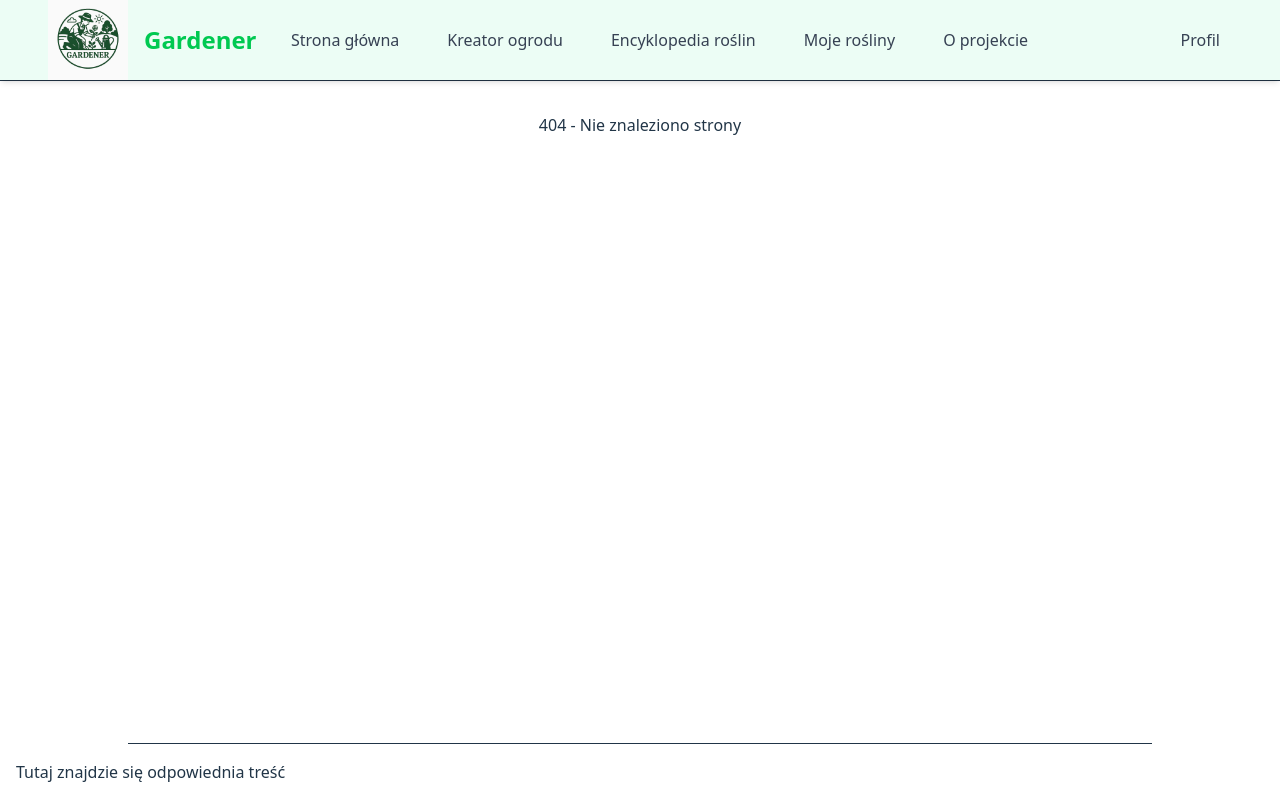
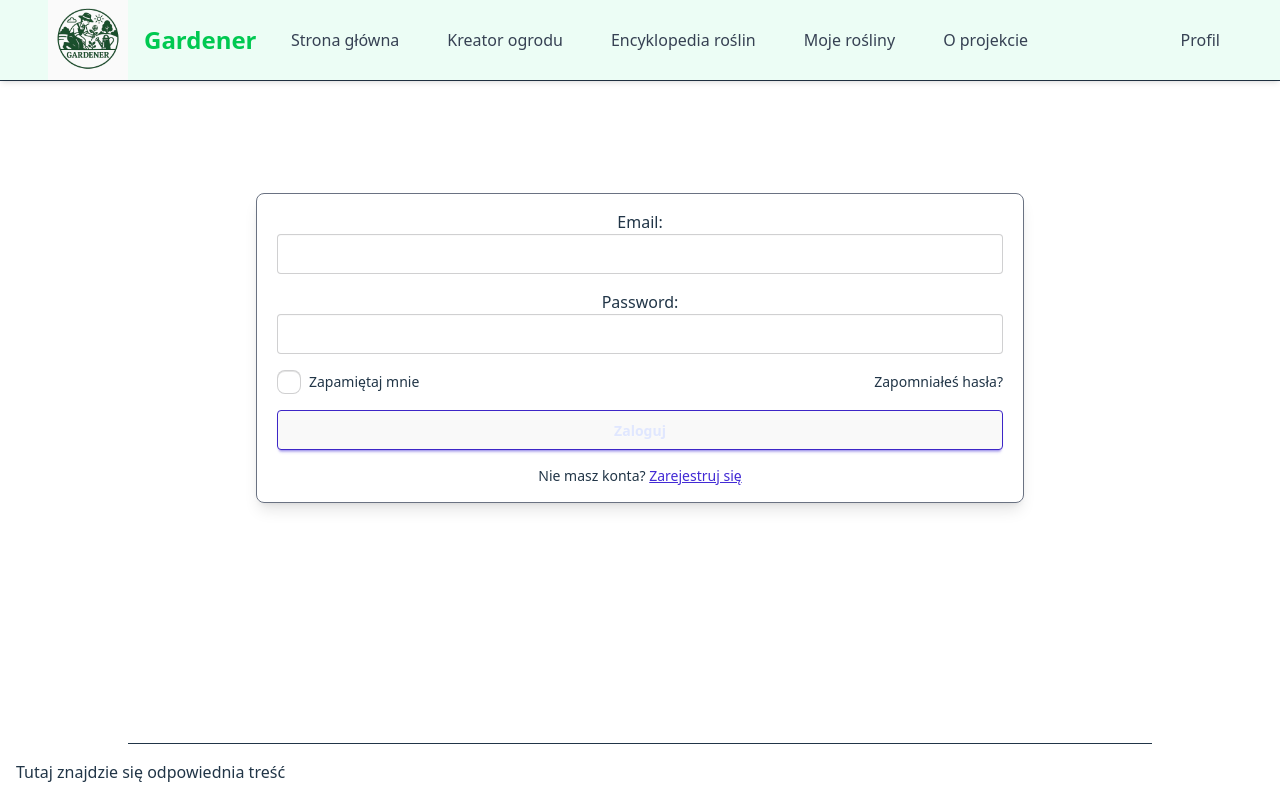
Before and after one commit to JakubOpydwsei/Gardener, a React (Vite) app: page /login-form in a window 1280 px wide. Before the commit this address had no page. Built offline with nearby package versions, Linux system fonts and the light colour scheme.

Commit message:
adding-login-forms

```diff
--- a/package.json
+++ b/package.json
@@ -10,14 +10,17 @@
     "preview": "vite preview"
   },
   "dependencies": {
+    "@hookform/resolvers": "^5.2.2",
     "@tailwindcss/vite": "^4.0.17",
     "aos": "^2.3.4",
     "daisyui": "^5.0.50",
     "react": "^19.0.0",
     "react-dom": "^19.0.0",
+    "react-hook-form": "^7.67.0",
     "react-icons": "^5.5.0",
     "react-router-dom": "^7.8.2",
-    "tailwindcss": "^4.0.17"
+    "tailwindcss": "^4.0.17",
+    "zod": "^4.1.13"
   },
   "devDependencies": {
     "@eslint/js": "^9.21.0",
--- a/src/App.tsx
+++ b/src/App.tsx
@@ -9,6 +9,9 @@ import { useEffect } from "react";
 import { GardenCreatorPage } from "./pages/GardenCreatorPage";
 import AboutProjectPage from "./pages/AboutProjectPage";
 import HomePage from "./pages/HomePage";
+import LoginForm from "./components/LoginForm";
+import RegisterForm from "./components/RegisterForm";
+import AuthPage from "./components/AuthPage";
 
 function App() {
   useEffect(() => {
@@ -25,6 +28,9 @@ function App() {
             <Route path="/encyklopedia" element={<PlantPage />} />
             <Route path="/plant/:id" element={<PlantInfoPage />} />
             <Route path="/about-project" element={<AboutProjectPage />} />
+            <Route path="/login-form" element={<LoginForm />} />
+            <Route path="/register-form" element={<RegisterForm />} />
+            <Route path="/go-login" element={<AuthPage />} />
             <Route path="*" element={<h1>404 - Nie znaleziono strony</h1>} />
           </Route>
         </Routes>
--- /dev/null
+++ b/src/components/AuthLayout.tsx
@@ -0,0 +1,21 @@
+import React from "react";
+
+export default function AuthLayout({
+  title,
+  children,
+}: {
+  title?: string;
+  children: React.ReactNode;
+}) {
+  return (
+    <div className="min-h-screen flex mt-20 justify-center">
+      <div className="h-fit">
+        {title && <h2 className="text-2xl font-semibold">{title}</h2>}
+        <p className="text-xl mt-4 text-gray-500">
+          Funkcja dostępna wyłącznie dla zalogowanych uzytkowników
+        </p>
+        {children}
+      </div>
+    </div>
+  );
+}
--- /dev/null
+++ b/src/components/AuthPage.tsx
@@ -0,0 +1,10 @@
+import AuthLayout from "./AuthLayout";
+import LoginForm from "./LoginForm";
+
+export default function AuthPage({ onSubmit }: { onSubmit?: any }) {
+  return (
+    <AuthLayout title="Zaloguj się aby kontynuować">
+      <LoginForm onSubmit={onSubmit} />
+    </AuthLayout>
+  );
+}
--- /dev/null
+++ b/src/components/LoginForm.tsx
@@ -0,0 +1,117 @@
+import { zodResolver } from "@hookform/resolvers/zod";
+import { useState } from "react";
+import { useForm } from "react-hook-form";
+import z from "zod";
+
+const LoginSchema = z.object({
+  email: z.string().email({ message: "Nieprawidłowy adres email" }),
+  password: z
+    .string()
+    .min(6, { message: "Hasło musi mieć co najmniej 6 znaków" }),
+  remember: z.boolean().optional(),
+});
+
+type LoginFormValues = z.infer<typeof LoginSchema>;
+
+export default function LoginForm({
+  onSubmit,
+}: {
+  onSubmit?: (data: LoginFormValues) => Promise<void> | void;
+}) {
+  const { register, handleSubmit, formState } = useForm<LoginFormValues>({
+    resolver: zodResolver(LoginSchema),
+    defaultValues: { email: "", password: "", remember: false },
+  });
+
+  const [loading, setLoading] = useState(false);
+  const [error, setError] = useState<string | null>("");
+
+  const submit = async (data: LoginFormValues) => {
+    setError(null);
+    setLoading(true);
+
+    try {
+      if (onSubmit) {
+        await onSubmit(data);
+      } else {
+        console.log("Api call here");
+      }
+    } catch (err: any) {
+      setError(
+        err?.response?.data?.message ?? err?.message ?? "Błąd logowania"
+      );
+    } finally {
+      setLoading(false);
+    }
+  };
+
+  return (
+    <div className="flex justify-center">
+      <form
+        onSubmit={handleSubmit(submit)}
+        className="border border-gray-500 w-3xl rounded-lg shadow-lg px-5 py-4 space-y-4 mt-20"
+      >
+        {error && (
+          <div className="alert alert-error shadow-lg">
+            <div>
+              <span>{error}</span>
+            </div>
+          </div>
+        )}
+
+        <label className="block">
+          <span className="label-text">Email:</span>
+          <input
+            {...register("email")}
+            type="email"
+            className="input input-bordered w-full"
+          />
+          {formState.errors.email && (
+            <p className="text-sm text-error mt-1">
+              {formState.errors.email.message}
+            </p>
+          )}
+        </label>
+        <label className="block">
+          <span className="label-text">Password:</span>
+          <input
+            {...register("password")}
+            type="password"
+            className="input input-borderd w-full"
+          />
+          {formState.errors.password && (
+            <p className="text-sm text-error mt-1">
+              {formState.errors.password.message}
+            </p>
+          )}
+        </label>
+        <div className="flex items-center justify-between">
+          <label className="flex items-center gap-2">
+            <input
+              {...register("remember")}
+              type="checkbox"
+              className="checkbox"
+            />
+            <span className="text-sm">Zapamiętaj mnie</span>
+          </label>
+          <a href="" className="text-sm link link-hover">
+            Zapomniałeś hasła?
+          </a>
+        </div>
+        <button
+          type="submit"
+          className={`btn btn-primary w-full ${loading ? "loading" : ""}`}
+          disabled={loading}
+        >
+          Zaloguj
+        </button>
+        <div className="text-sm text-center text-muted">
+          Nie masz konta?{" "}
+          <a href="/register-form" className="link link-primary">
+            Zarejestruj się
+          </a>
+        </div>
+      </form>
+    </div>
+  );
+}
--- /dev/null
+++ b/src/components/RegisterForm.tsx
@@ -0,0 +1,137 @@
+import { zodResolver } from "@hookform/resolvers/zod";
+import { useState } from "react";
+import { useForm } from "react-hook-form";
+import z from "zod";
+
+const RegisterSchema = z
+  .object({
+    name: z.string().min(1, { message: "Podaj imię" }).max(50),
+    email: z.string().email({ message: "Nieprawidłowy adres email" }),
+    password: z
+      .string()
+      .min(8, { message: "Hasło musi mieć co najmniej 8 znaków" }),
+    passwordConfirm: z.string().min(8),
+  })
+  .refine((data) => data.password === data.passwordConfirm, {
+    path: ["passwordConfirm"],
+    message: "Hasła muszą być takie same",
+  });
+
+type RegisterFormValues = z.infer<typeof RegisterSchema>;
+
+export default function RegisterForm({
+  onSubmit,
+}: {
+  onSubmit?: (data: RegisterFormValues) => Promise<void> | void;
+}) {
+  const { register, handleSubmit, formState } = useForm<RegisterFormValues>({
+    resolver: zodResolver(RegisterSchema),
+    defaultValues: { name: "", email: "", password: "", passwordConfirm: "" },
+  });
+
+  const [loading, setLoading] = useState(false);
+  const [error, setError] = useState<string | null>(null);
+
+  const submit = async (data: RegisterFormValues) => {
+    setError(null);
+    setLoading(true);
+    try {
+      if (onSubmit) {
+        await onSubmit(data);
+      } else {
+        console.log("Api call here");
+      }
+    } catch (err: any) {
+      setError(
+        err?.response?.data?.message ?? err?.message ?? "Błąd rejestracji"
+      );
+    } finally {
+      setLoading(false);
+    }
+  };
+
+  return (
+    <div className="flex justify-center">
+      <form
+        onSubmit={handleSubmit(submit)}
+        className="border border-gray-500 w-3xl rounded-lg shadow-lg px-5 py-4 space-y-4 mt-20"
+      >
+        {error && (
+          <div className="alert alert-error shadow-lg">
+            <div>
+              <span>{error}</span>
+            </div>
+          </div>
+        )}
+
+        <label className="block">
+          <span className="label-text">Imię:</span>
+          <input
+            {...register("name")}
+            type="text"
+            className="input input-bordered w-full"
+          />
+          {formState.errors.name && (
+            <p className="text-sm text-error mt-1">
+              {formState.errors.name.message}
+            </p>
+          )}
+        </label>
+        <label className="block">
+          <span className="label-text">Email:</span>
+          <input
+            {...register("email")}
+            type="email"
+            className="input input-bordered w-full"
+          />
+          {formState.errors.email && (
+            <p className="text-sm text-error mt-1">
+              {formState.errors.email.message}
+            </p>
+          )}
+        </label>
+        <label className="block">
+          <span className="label-text">Hasło:</span>
+          <input
+            {...register("password")}
+            type="password"
+            className="input input-bordered w-full"
+          />
+          {formState.errors.password && (
+            <p className="text-sm text-error mt-1">
+              {formState.errors.password.message}
+            </p>
+          )}
+        </label>
+        <label className="block">
+          <span className="label-text">Powtórz hasło:</span>
+          <input
+            {...register("passwordConfirm")}
+            type="password"
+            className="input input-bordered w-full"
+          />
+          {formState.errors.passwordConfirm && (
+            <p className="text-sm text-error mt-1">
+              {formState.errors.passwordConfirm.message}
+            </p>
+          )}
+        </label>
+        <button
+          type="submit"
+          className={`btn btn-secondary w-full ${
+            loading ? "loading" : ""
+          } mt-5`}
+          disabled={loading}
+        >
+          Zarejestruj
+        </button>
+        <div className="text-sm text-center text-muted">
+          Masz konto?{" "}
+          <a href="/login-form" className="link link-primary">
+            Zaloguj się!
+          </a>
+        </div>
+      </form>
+    </div>
+  );
+}
```
Also changed, not shown: 1 other file (tests, documents, lock files or other folders).
